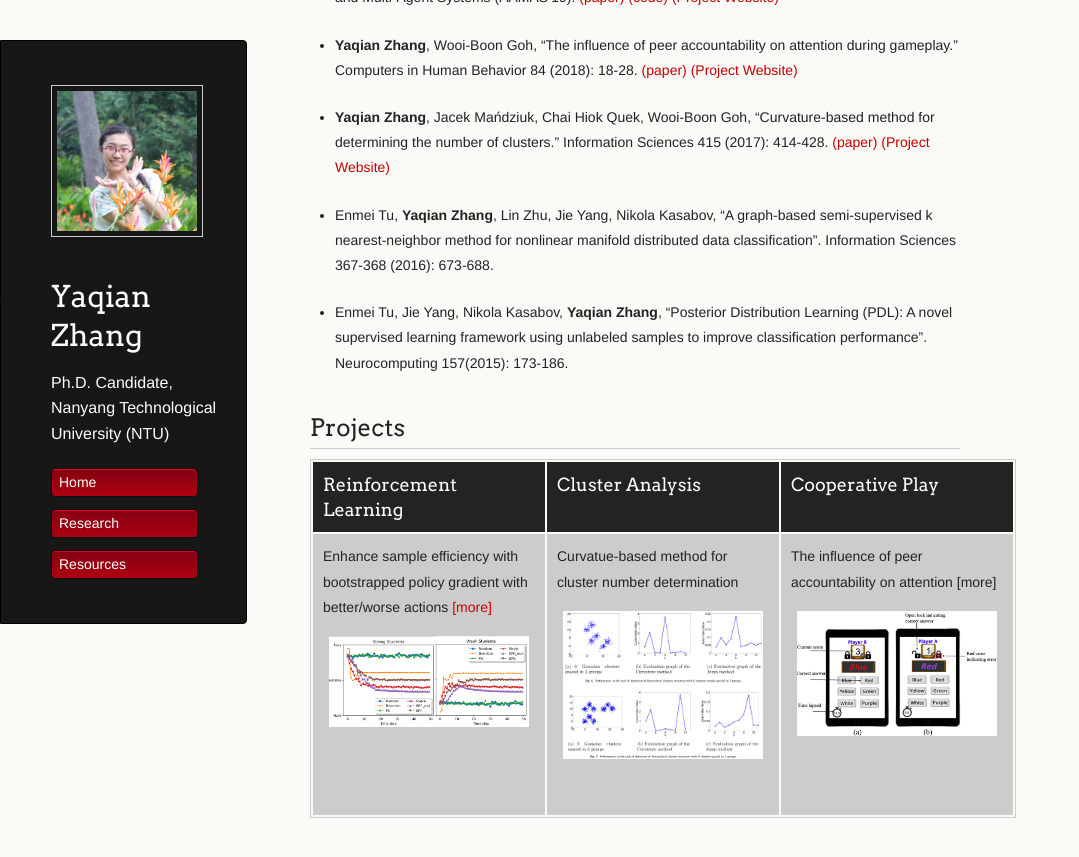
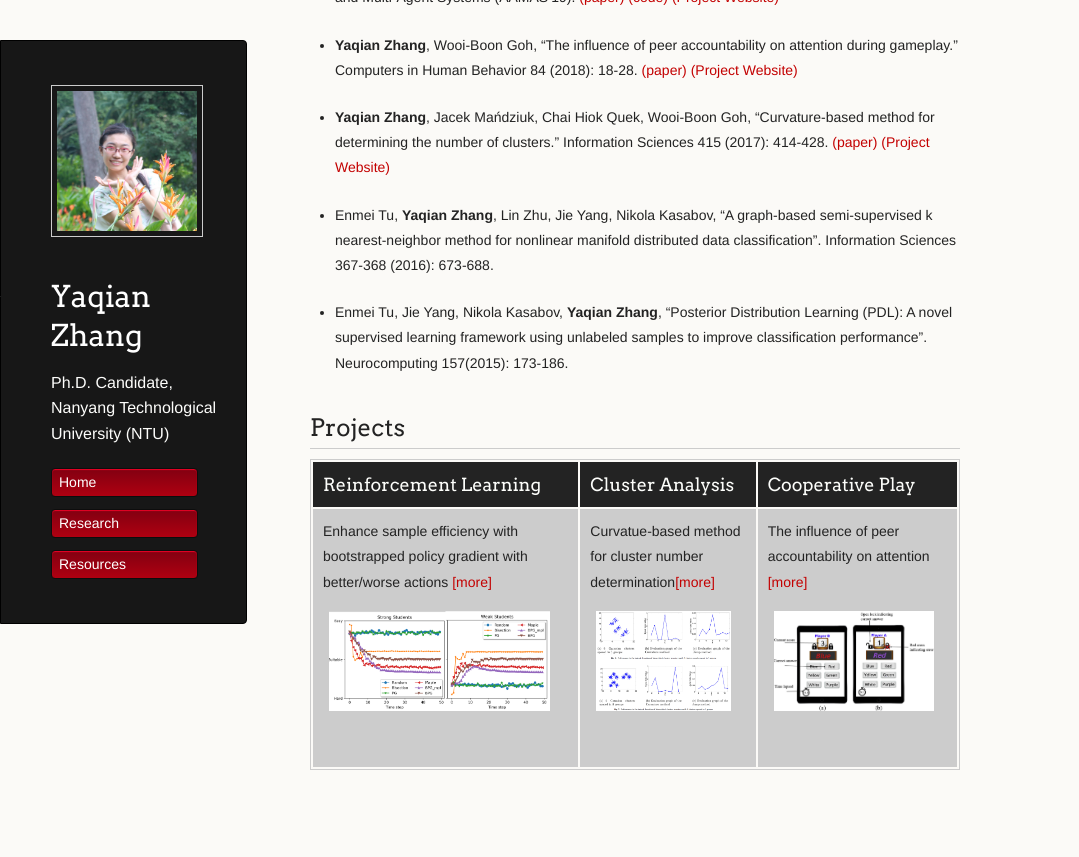
Before and after one commit to YaqianZhang/yaqianzhang.github.io, a Jekyll site: the page built from index.md, in a window 1280 px wide and 900 px high, scrolled down 1176 px. Shown: the top 857 px of the window, without its empty margins (0-1079 px from the left). Built offline with Jekyll 4.4.1, drawn with Linux system fonts in a browser that asks for light colours; our own code applies the rules of GitHub Pages for plain Markdown files.

Commit message:
Update index.md

```diff
--- a/index.md
+++ b/index.md
@@ -45,4 +45,4 @@
 
 Reinforcement Learning | Cluster Analysis | Cooperative Play
 ------------ | -------------| -------------
-Enhance sample efficiency with bootstrapped policy gradient with better/worse actions [[more]](https://yaqianzhang.github.io/2018/06/30/boostrapped-policy-gradient.html)<img src="/images/bpg_pic/strong_weak.png" class="inline" width="200"/>| Curvatue-based method for cluster number determination[<img src="/images/fig2_2.PNG" class="inline" width="200"/>](https://yaqianzhang.github.io/2017/05/16/determining-the-number-of-clusters.html)| The influence of peer accountability on attention [more][<img src="/images/fig1.PNG" alt="hi" class="inline" width="200"/>](https://yaqianzhang.github.io/2018/02/16/peer-accountability-on-attention.html)
+Enhance sample efficiency with bootstrapped policy gradient with better/worse actions [[more]](https://yaqianzhang.github.io/2018/06/30/boostrapped-policy-gradient.html)<img src="/images/bpg_pic/strong_weak.png" class="inline" height="100"/>| Curvatue-based method for cluster number determination[[more]](https://yaqianzhang.github.io/2017/05/16/determining-the-number-of-clusters.html)<img src="/images/fig2_2.PNG" class="inline" height="100"/>| The influence of peer accountability on attention [[more]](https://yaqianzhang.github.io/2018/02/16/peer-accountability-on-attention.html)<img src="/images/fig1.PNG" alt="hi" class="inline" height="100"/>
```
